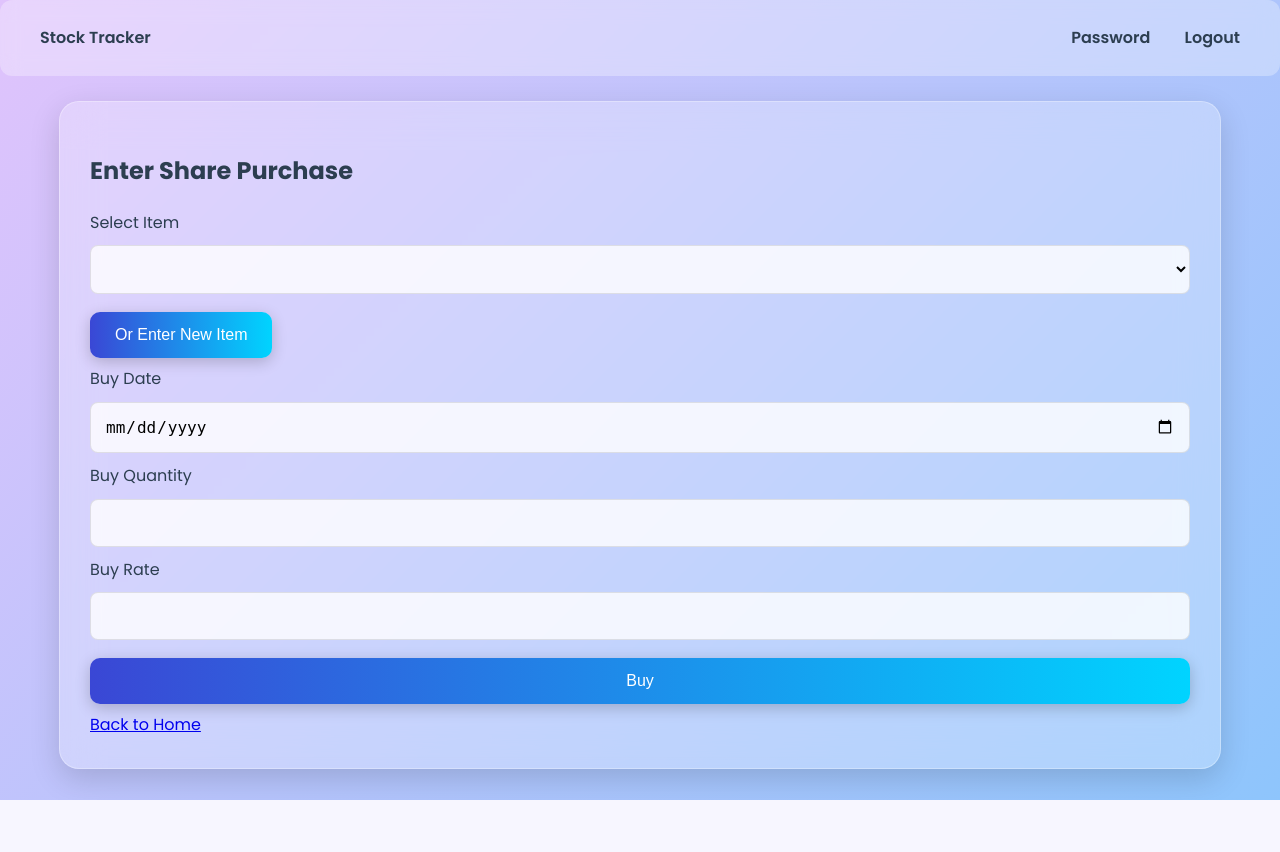
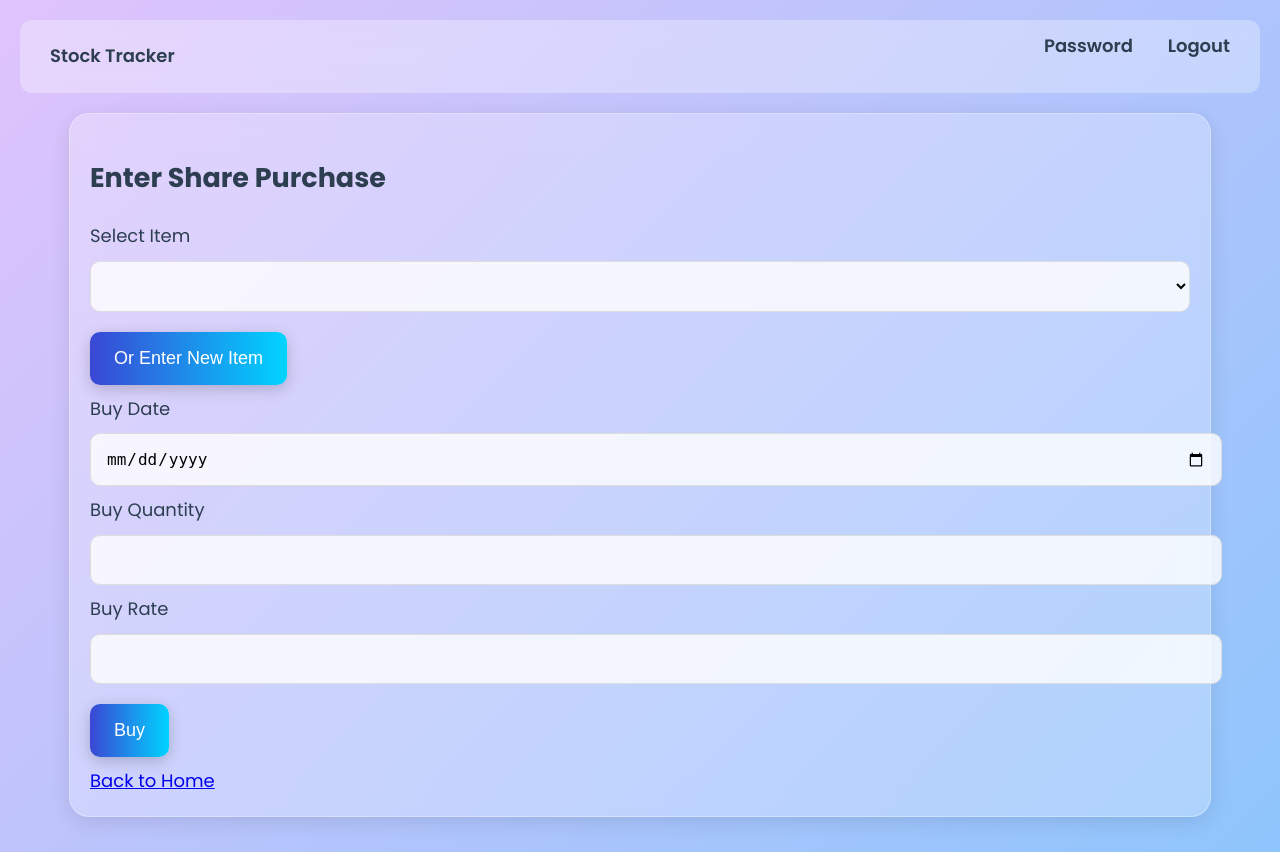
Before and after one commit to binga-cloud/share-management-app, a Flask app: page /buy in a window 1280 px wide. Before the commit the page ends 800 px from the top, so only its background shows below. Run offline with Flask 3, Linux system fonts and the light colour scheme; a user stored in the database is signed in; lists and menus that the app fills with data are empty.

Commit message:
Mobile adjustable App

```diff
--- a/static/css/styles.css
+++ b/static/css/styles.css
@@ -1,45 +1,38 @@
-/* Modern Glassmorphism - Responsive for ALL Devices */
+/* Modern Glassmorphism - Mobile First Design */
 body {
     font-family: 'Poppins', sans-serif;
     background: linear-gradient(135deg, #e0c3fc, #8ec5fc);
     color: #2c3e50;
     margin: 0;
-    padding: 0;
+    padding: 10px;
+    font-size: 18px;
     line-height: 1.6;
     min-height: 100vh;
-    font-size: 16px;
+    -webkit-text-size-adjust: 100%;
 }
 
-/* Container - Works on Mobile & Desktop */
+/* Container */
 .container {
     width: 95%;
-    max-width: 1100px;
-    margin: 20px auto;
-    padding: 25px;
+    margin: 15px auto;
+    padding: 20px;
     background: rgba(255, 255, 255, 0.25);
-    backdrop-filter: blur(20px);
+    backdrop-filter: blur(15px);
     border-radius: 20px;
-    box-shadow: 0 10px 30px rgba(0, 0, 0, 0.15);
+    box-shadow: 0 5px 20px rgba(0, 0, 0, 0.1);
     border: 1px solid rgba(255, 255, 255, 0.3);
-    animation: fadeIn 0.5s ease-out;
 }
 
-@keyframes fadeIn {
-    from { opacity: 0; transform: translateY(10px); }
-    to { opacity: 1; transform: translateY(0); }
-}
-
-/* Navigation - Responsive */
+/* Navigation */
 .navbar {
     background: rgba(255, 255, 255, 0.3);
-    padding: 15px;
+    padding: 12px 15px;
     border-radius: 12px;
+    margin-bottom: 20px;
     display: flex;
     flex-wrap: wrap;
-    justify-content: space-between;
-    align-items: center;
     gap: 10px;
-    margin-bottom: 25px;
+    justify-content: center;
     backdrop-filter: blur(10px);
 }
 
@@ -54,37 +47,30 @@ body {
 
 .navbar a:hover {
     background: rgba(255, 255, 255, 0.5);
-    transform: translateY(-2px);
 }
 
-/* Buttons - Perfect for Touch & Mouse */
-.button, button, input[type="submit"] {
+/* Buttons */
+.button, input[type="submit"], button {
     background: linear-gradient(90deg, #3a47d5, #00d4ff);
     color: white;
     border: none;
-    padding: 14px 25px;
-    font-size: 16px;
+    padding: 16px 24px;
+    font-size: 18px;
     border-radius: 10px;
-    cursor: pointer;
-    transition: all 0.3s ease;
+    margin: 10px 0;
+    width: 100%;
+    display: block;
+    text-align: center;
     box-shadow: 0 4px 15px rgba(0, 0, 0, 0.2);
-    display: inline-block;
-    text-align: center;
-    margin: 8px 0;
 }
 
-.button:hover, button:hover {
-    transform: translateY(-3px) scale(1.03);
-    box-shadow: 0 8px 20px rgba(0, 0, 0, 0.3);
-}
-
-/* Tables - Scrollable on Mobile */
+/* Tables - Mobile Optimized */
 table {
     width: 100%;
     border-collapse: collapse;
-    margin: 25px 0;
+    margin: 20px 0;
+    font-size: 16px;
     background: rgba(255, 255, 255, 0.4);
-    box-shadow: 0 5px 20px rgba(0, 0, 0, 0.1);
     border-radius: 12px;
     overflow: hidden;
 }
@@ -100,60 +86,83 @@ table th {
     font-weight: 700;
 }
 
-/* Forms - Mobile-Friendly */
-input, select, textarea {
+/* Forms */
+input, select {
     width: 100%;
-    padding: 14px;
+    padding: 15px;
     margin: 10px 0;
-    border-radius: 8px;
-    border: 1px solid rgba(0, 0, 0, 0.1);
+    border-radius: 10px;
+    border: 1px solid #ddd;
+    font-size: 16px;
     background: rgba(255, 255, 255, 0.8);
-    font-size: 16px;
-    box-sizing: border-box;
 }
 
-/* Mobile-Specific Tweaks */
+/* Mobile-Specific Table Improvements */
 @media (max-width: 768px) {
+    table {
+        display: block;
+        overflow-x: auto;
+        -webkit-overflow-scrolling: touch;
+        white-space: nowrap;
+    }
+
+    table tr {
+        display: inline-block;
+        min-width: 100%;
+        margin-bottom: 0;
+    }
+
+    table td {
+        display: block;
+        text-align: right;
+        padding: 12px 15px;
+        border-bottom: 1px solid rgba(0,0,0,0.1);
+    }
+
+    table td:before {
+        content: attr(data-label);
+        float: left;
+        font-weight: bold;
+        color: #3a47d5;
+    }
+}
+
+/* Desktop Adjustments */
+@media (min-width: 1024px) {
     body {
-        font-size: 18px;
-        padding: 10px;
+        padding: 20px;
     }
 
     .container {
-        width: 100%;
-        padding: 20px;
-        border-radius: 15px;
+        width: 90%;
+        max-width: 1100px;
     }
 
     .navbar {
-        flex-direction: column;
-        text-align: center;
+        justify-content: space-between;
+        flex-wrap: nowrap;
     }
 
-    .button, button, input[type="submit"] {
-        width: 100%;
-        padding: 16px;
-        font-size: 18px;
+    .button, input[type="submit"], button {
+        width: auto;
+        display: inline-block;
     }
 
     table {
-        display: block;
-        overflow-x: auto;
-        font-size: 15px;
+        display: table;
+        white-space: normal;
+    }
+
+    table tr {
+        display: table-row;
+    }
+
+    table td {
+        display: table-cell;
+        text-align: left;
+    }
+
+    table td:before {
+        content: none;
     }
 }
-
-/* Desktop Enhancements */
-@media (min-width: 1024px) {
-    .container {
-        padding: 30px;
-    }
-
-    .navbar {
-        padding: 15px 25px;
-    }
-
-    table th, table td {
-        padding: 18px;
-    }
-}
```
Also changed, not shown: WhatsApp Image 2025-04-16 at 16.20.25_0a3e40ae.jpg (added).
